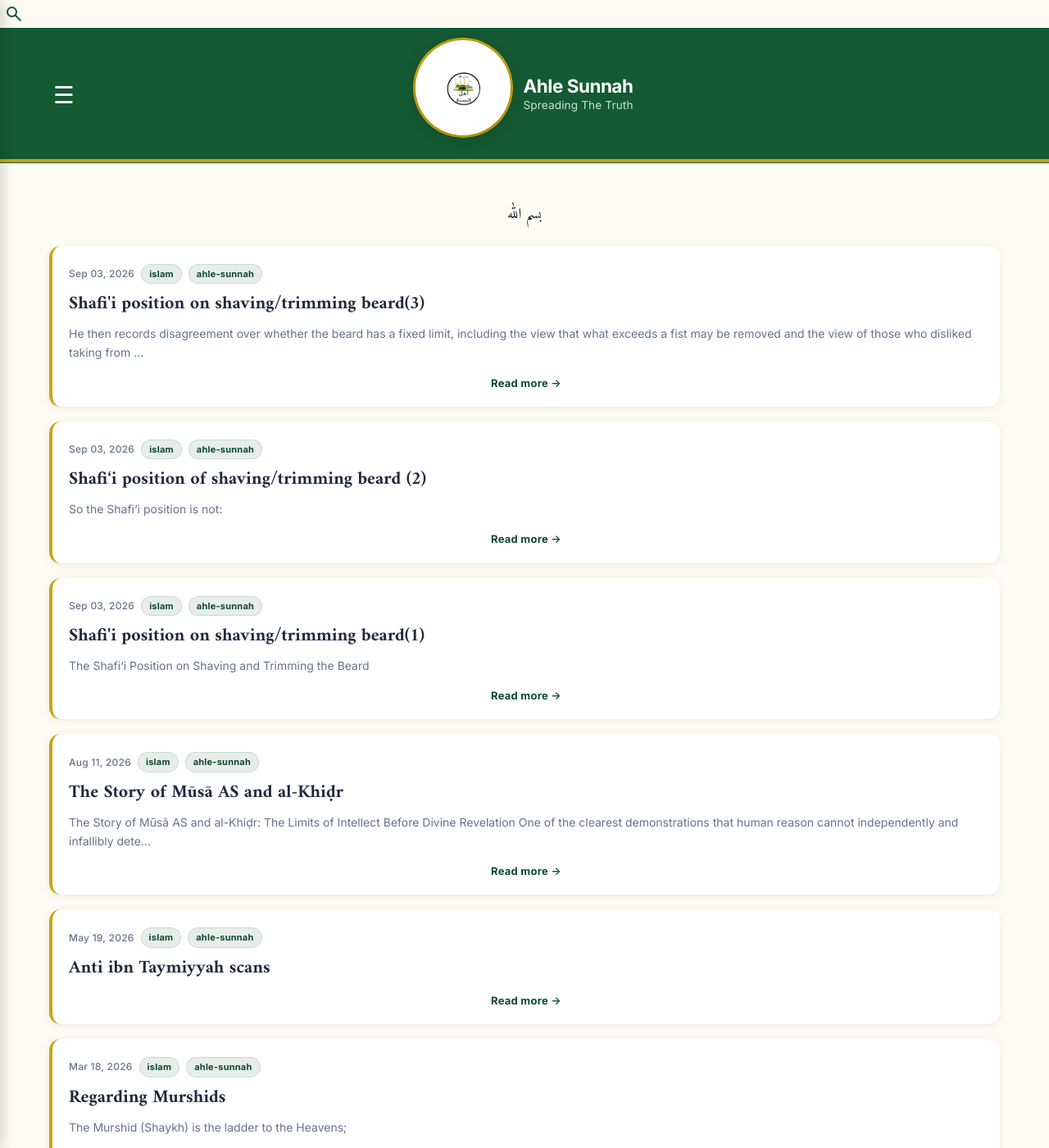
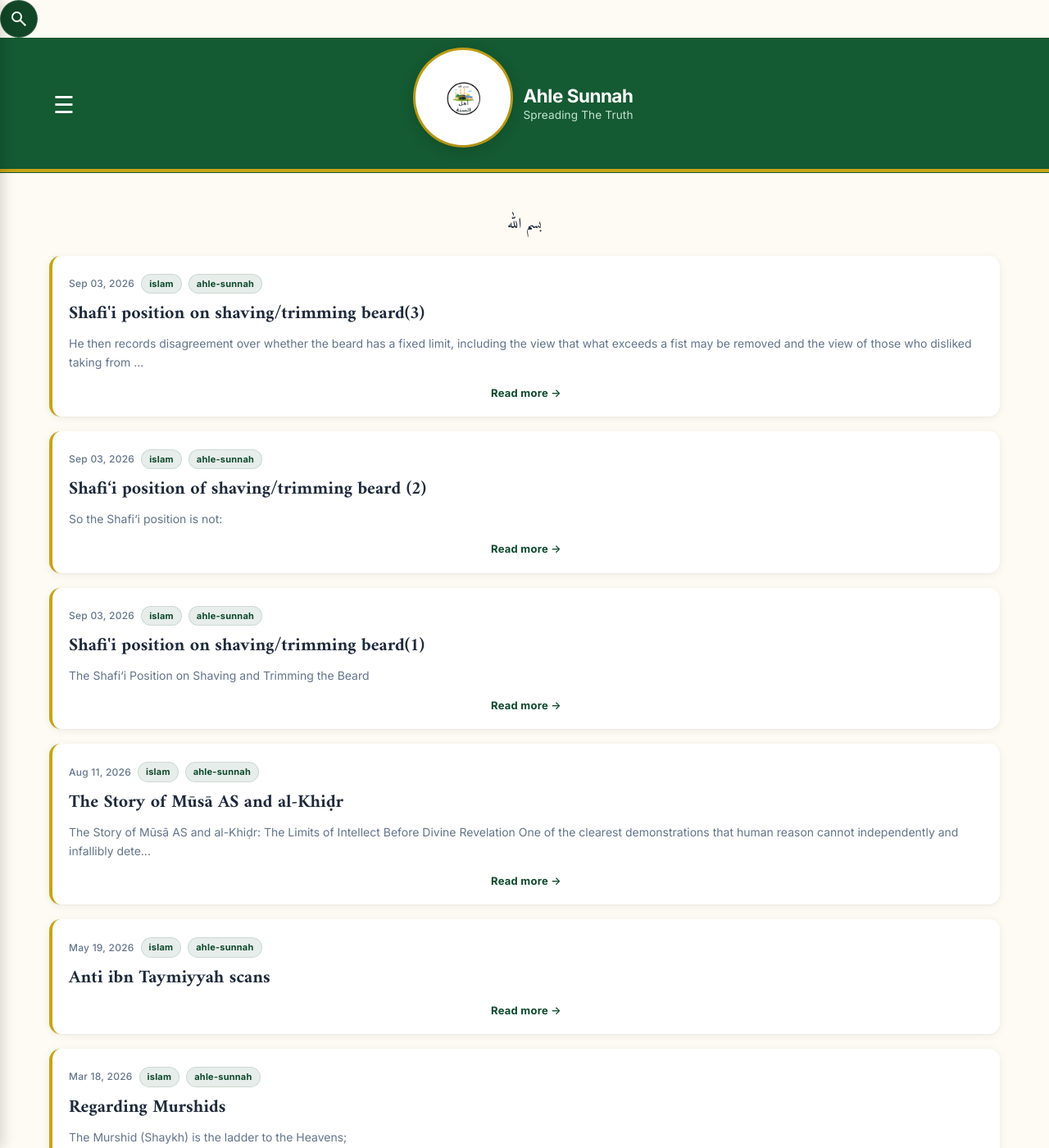
Before and after one commit to Fali17/ahlesunnah, a Jekyll site: the page built from index.html, in a window 1280 px wide and 1400 px high. Shown: the whole window at 82% size. Built offline with Jekyll 4.4.1, drawn with Linux system fonts in a browser that asks for light colours; the list of posts is cut into pages by our own code.

Commit message:
Update default.html

```diff
--- a/_layouts/default.html
+++ b/_layouts/default.html
@@ -189,57 +189,124 @@
     color: #666666;
   }
 </style>
-  <div class="search-wrapper">
-  <!-- Top Right Custom SVG Icon Trigger -->
-  <button id="searchTriggerBtn" class="search-icon-btn">
-    <svg xmlns="http://www.w3.org/2000/svg" height="24px" viewBox="0 -960 960 960" width="24px" fill="#145a32"><path d="M784-120 532-372q-30 24-69 38t-83 14q-109 0-184.5-75.5T120-580q0-109 75.5-184.5T380-840q109 0 184.5 75.5T640-580q0 44-14 83t-38 69l252 252-56 56ZM380-400q75 0 127.5-52.5T560-580q0-75-52.5-127.5T380-760q-75 0-127.5 52.5T200-580q0 75 52.5 127.5T380-400Z"/></svg>
+ <!-- Top-Right Search Wrapper Interface -->
+<div class="search-wrapper">
+  <!-- Top Right Styled Circular Green Trigger with White Icon -->
+  <button id="searchTriggerBtn" class="search-icon-btn" aria-label="Open search">
+    <svg xmlns="http://w3.org" height="24px" viewBox="0 -960 960 960" width="24px" fill="#ffffff"><path d="M784-120 532-372q-30 24-69 38t-83 14q-109 0-184.5-75.5T120-580q0-109 75.5-184.5T380-840q109 0 184.5 75.5T640-580q0 44-14 83t-38 69l252 252-56 56ZM380-400q75 0 127.5-52.5T560-580q0-75-52.5-127.5T380-760q-75 0-127.5 52.5T200-580q0 75 52.5 127.5T380-400Z"/></svg>
   </button>
 
-  <!-- Sleek Left-Sliding Overlay Panel -->
+  <!-- Left-Sliding Green Theme Search Drawer Panel -->
   <div id="searchOverlayPanel" class="search-overlay-panel">
     <div class="search-panel-header">
       <div class="search-input-group">
-        <input type="text" id="customSearchInput" placeholder="Type to highlight words..." autocomplete="off">
+        <input type="text" id="customSearchInput" placeholder="Type to search & highlight..." autocomplete="off">
         <button id="clearSearchBtn" class="clear-search-btn">Clear</button>
       </div>
+      <!-- Close (X) Drawer Toggle Button -->
       <button id="closeSearchBtn" class="close-search-btn" aria-label="Close search">&times;</button>
     </div>
+    <!-- Live Results Dropdown Output Link Deck -->
     <div id="dropdownSearchResults" class="dropdown-results-container"></div>
   </div>
 </div>
 
 <style>
-  .search-icon-btn { background: none; border: none; cursor: pointer; display: flex; align-items: center; padding: 5px; }
+  /* --- Right Side Green Search Button Custom Styling --- */
+  .search-wrapper {
+    position: relative;
+    z-index: 1010;
+  }
+  .search-icon-btn {
+    background: #114627; /* Rich darker contrasting green badge background */
+    border: 1px solid rgba(255,255,255,0.15);
+    border-radius: 50%;
+    cursor: pointer;
+    display: flex;
+    align-items: center;
+    justify-content: center;
+    padding: 10px;
+    transition: background 0.2s ease;
+  }
+  .search-icon-btn:hover {
+    background: #0b301a;
+  }
 
-  /* Panel Layout: Optimized to not cover the page body on mobile viewports */
+  /* --- Smooth Leftward-Expanding Drawer Panel Configuration --- */
   .search-overlay-panel {
-    position: fixed; top: 0; right: -100%; width: 100%; max-width: 400px; height: 100%;
-    background:#145a32; box-shadow: -4px 0 15px rgba(0,0,0,0.15); z-index: 2500;
-    display: flex; flex-direction: column; transition: right 0.25s ease-in-out;
+    position: fixed;
+    top: 0;
+    right: -100%; /* Default hidden position past the right border */
+    width: 100%;
+    max-width: 400px;
+    height: 100%;
+    background: #ffffff;
+    box-shadow: -6px 0 25px rgba(0,0,0,0.18);
+    z-index: 2500;
+    display: flex;
+    flex-direction: column;
+    transition: right 0.3s cubic-bezier(0.4, 0, 0.2, 1); /* Pulls leftwards elegantly when active */
   }
-  .search-overlay-panel.is-active { right: 0; }
-  .search-panel-header { display: flex; align-items: center; padding: 12px 15px; background: #145a32; gap: 10px; }
-  .search-input-group { position: relative; flex-grow: 1; display: flex; align-items: center; }
-  #customSearchInput { width: 100%; padding: 6px 55px 6px 10px; border-radius: 4px; border: 1px solid #ccc; font-size: 0.9rem; outline: none; }
-  .clear-search-btn { position: absolute; right: 5px; background: #e0e0e0; border: none; padding: 2px 6px; border-radius: 3px; font-size: 0.75rem; cursor: pointer; display: none; }
-  .close-search-btn { background: none; border: none; color: #ffffff; font-size: 1.6rem; cursor: pointer; line-height: 1; }
-  .dropdown-results-container { flex-grow: 1; overflow-y: auto; max-height: 250px; }
+  .search-overlay-panel.is-active {
+    right: 0;
+  }
 
-  /* Vivid Yellow Highlighter Rule */
-  mark.search-highlight { background-color: #ffeb3b !important; color: #000000 !important; font-weight: bold; padding: 0 1px; }
+  /* Panel Interior Green Title Header bar */
+  .search-panel-header {
+    display: flex;
+    align-items: center;
+    padding: 16px 20px;
+    background: #145a32; /* Primary Brand Green background block */
+    gap: 12px;
+  }
+  .search-input-group {
+    position: relative;
+    flex-grow: 1;
+    display: flex;
+    align-items: center;
+  }
+  #customSearchInput {
+    width: 100%;
+    padding: 8px 65px 8px 12px;
+    border-radius: 6px;
+    border: 1px solid rgba(0,0,0,0.1);
+    font-size: 0.95rem;
+    outline: none;
+    font-family: 'Inter', sans-serif;
+  }
+  .clear-search-btn {
+    position: absolute;
+    right: 6px;
+    background: #dfdfdf;
+    border: none;
+    padding: 4px 8px;
+    border-radius: 4px;
+    font-size: 0.75rem;
+    font-weight: 600;
+    cursor: pointer;
+    display: none; /* Controlled dynamically via query entry length */
+    color: #222;
+  }
+  .clear-search-btn:hover { background: #ccc; }
+  .close-search-btn { background: none; border: none; color: #ffffff; font-size: 1.8rem; cursor: pointer; line-height: 1; }
+  .dropdown-results-container { flex-grow: 1; overflow-y: auto; background: #ffffff; }
 
-  /* Mobile Fix: Shrinks the panel height to a top banner so you can see the article underneath */
-  @media (max-width: 768px) {
+  /* Yellow Highlighter Definition rule */
+  mark.search-highlight {
+    background-color: #ffeb3b !important;
+    color: #000000 !important;
+    font-weight: bold;
+    padding: 0 2px;
+    border-radius: 2px;
+  }
+
+  /* Responsive screen adaptations */
+  @media (max-width: 576px) {
     .search-overlay-panel {
-      top: 0; right: 0; left: 0; width: 100%; max-width: 100%; height: auto;
-      transform: translateY(-100%); transition: transform 0.25s ease-in-out;
-      box-shadow: 0 4px 10px rgba(0,0,0,0.1);
+      max-width: 85%; /* Keeps a small slice of the website visible behind it on phone screens */
     }
-    .search-overlay-panel.is-active { transform: translateY(0); }
-    .dropdown-results-container { max-height: 150px; }
   }
 </style>
-
 
 </head>
 <body>
@@ -411,17 +478,17 @@
           link.href = item.url;
           link.className = 'drop-res-item';
           link.style.display = 'block';
-          link.style.padding = '10px 15px';
-          link.style.borderBottom = '1px solid #eee';
+          link.style.padding = '12px 15px';
+          link.style.borderBottom = '1px solid #f0f0f0';
           link.style.textDecoration = 'none';
-          link.innerHTML = `<div style="font-weight:600;color:#145a32;">${item.title}</div>`;
+          link.innerHTML = `<div style="font-weight:600;color:#145a32;font-size:0.95rem;">${item.title}</div>`;
           dropdownSearchResults.appendChild(link);
         });
       }
     });
   }
 
-  // --- 4. Deep Text Node DOM Scanning Loops ---
+  // --- 4. Deep Target Text Block DOM Scanners ---
   function highlightTextOnPage(keyword) {
     removeHighlights();
     const targetArea = document.querySelector('.post-content') || document.querySelector('article') || document.querySelector('.site-main');
@@ -521,6 +588,7 @@
     });
   }
 
+
 </script>
 
 </body>
```
Also changed, not shown: other parts of _layouts/default.html (+10 -10 lines).
